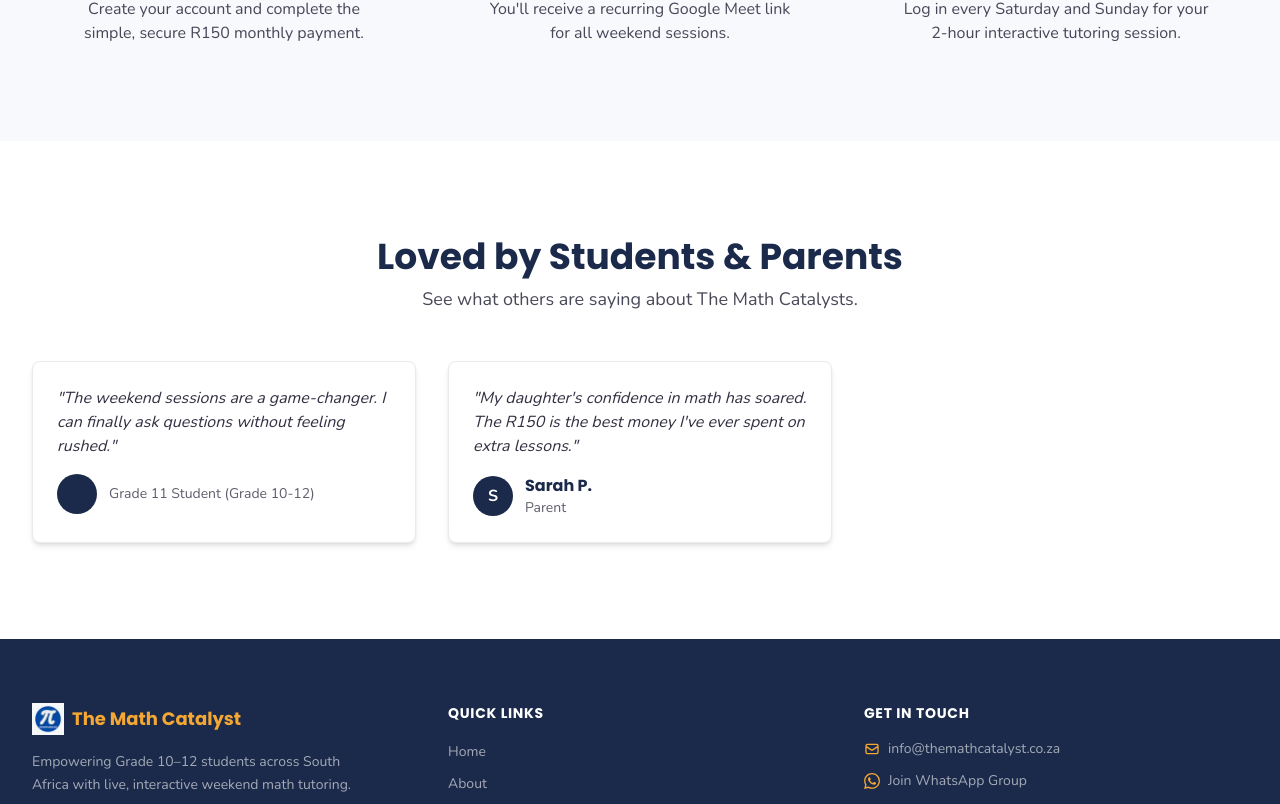
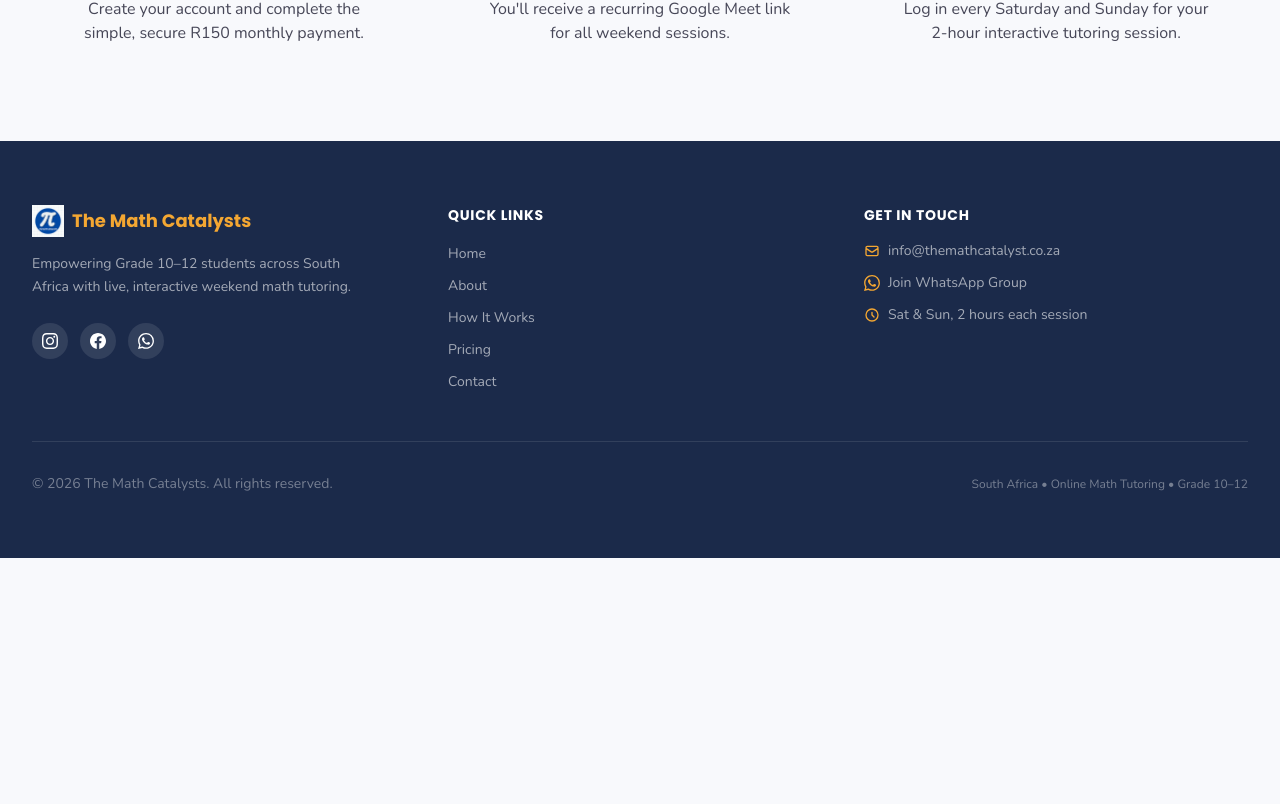
Before and after one commit to funekongo/the-math-catalysts, a Next.js app: page / in a window 1280 px wide. Shown: the part 891-1695 px from the top of the page. After the commit the page ends 1449 px from the top, so only its background shows below. Built offline with nearby package versions, Linux system fonts and the light colour scheme.

Commit message:
Update name

```diff
--- a/app/about/page.js
+++ b/app/about/page.js
@@ -2,7 +2,7 @@ import Image from 'next/image';
 import Link from 'next/link';
 
 export const metadata = {
-  title: 'About Us | The Math Catalyst',
+  title: 'About Us | The Math Catalysts',
   description: 'Learn about our passion for teaching, our interactive approach, and why weekend tutoring works for Grade 10-12 students.',
 };
 
@@ -32,7 +32,7 @@ export default function AboutPage() {
             </h2>
             <div className="prose prose-lg max-w-none text-tmc-text/90">
               <p>
-                The Math Catalyst was founded on a simple belief: any student can excel at math with the right guidance and a supportive environment. Our founder, a passionate and experienced math educator, grew tired of seeing students feel anxious or left behind in crowded classrooms. The goal was to create a space where asking questions is encouraged, mistakes are learning opportunities, and concepts are explored until they truly 'click'.
+                The Math Catalysts was founded on a simple belief: any student can excel at math with the right guidance and a supportive environment. Our founder, a passionate and experienced math educator, grew tired of seeing students feel anxious or left behind in crowded classrooms. The goal was to create a space where asking questions is encouraged, mistakes are learning opportunities, and concepts are explored until they truly 'click'.
               </p>
 
               <h3 className="font-heading text-xl font-bold text-tmc-primary mt-8 mb-2">
--- a/app/page.js
+++ b/app/page.js
@@ -12,21 +12,6 @@ const FeatureStep = ({ icon, title, description }) => (
   </div>
 );
 
-// Reusable component for testimonial cards
-const TestimonialCard = ({ quote, author, grade }) => (
-  <div className="bg-white p-6 rounded-lg shadow-md border border-gray-200/80">
-    <p className="font-body text-tmc-text/90 italic mb-4">"{quote}"</p>
-    <div className="flex items-center">
-      <div className="w-10 h-10 rounded-full bg-tmc-primary flex items-center justify-center text-white font-bold mr-3">
-        {author.charAt(0)}
-      </div>
-      <div>
-        <p className="font-heading font-bold text-tmc-primary">{author}</p>
-        <p className="text-sm text-tmc-text/70">{grade}</p>
-      </div>
-    </div>
-  </div>
-);
 
 export default function HomePage() {
   return (
@@ -78,29 +63,6 @@ export default function HomePage() {
         </div>
       </section>
 
-      {/* Testimonials Section */}
-      <section className="w-full bg-white py-16 md:py-24">
-        <div className="max-w-7xl mx-auto px-4 sm:px-6 lg:px-8">
-          <div className="text-center mb-12">
-            <h2 className="font-heading text-3xl md:text-4xl font-bold text-tmc-primary">Loved by Students & Parents</h2>
-             <p className="max-w-xl mx-auto text-lg text-tmc-text/80 mt-2">
-              See what others are saying about The Math Catalysts.
-            </p>
-          </div>
-          <div className="grid grid-cols-1 md:grid-cols-2 lg:grid-cols-3 gap-8">
-            <TestimonialCard
-              quote="The weekend sessions are a game-changer. I can finally ask questions without feeling rushed."
-              author=""
-              grade="Grade 11 Student (Grade 10-12)"
-            />
-            <TestimonialCard
-              quote="My daughter's confidence in math has soared. The R150 is the best money I've ever spent on extra lessons."
-              author="Sarah P."
-              grade="Parent"
-            />
-          </div>
-        </div>
-      </section>
     </div>
   );
 }
--- a/components/Footer.js
+++ b/components/Footer.js
@@ -20,13 +20,13 @@ export default function Footer() {
               <div className="w-8 h-8 relative flex-shrink-0">
                 <Image
                   src="/logo.png"
-                  alt="The Math Catalyst"
+                  alt="The Math Catalysts"
                   fill
                   className="object-contain"
                 />
               </div>
               <span className="font-heading font-bold text-tmc-accent text-lg">
-                The Math Catalyst
+                The Math Catalysts
               </span>
             </Link>
             <p className="text-white/60 text-sm font-body leading-relaxed max-w-xs">
@@ -150,7 +150,7 @@ export default function Footer() {
         {/* Bottom bar */}
         <div className="mt-12 pt-8 border-t border-white/10 flex flex-col sm:flex-row items-center justify-between gap-4">
           <p className="text-white/40 text-sm font-body text-center sm:text-left">
-            &copy; 2026 The Math Catalyst. All rights reserved.
+            &copy; 2026 The Math Catalysts. All rights reserved.
           </p>
           <p className="text-white/40 text-xs font-body">
             South Africa &bull; Online Math Tutoring &bull; Grade 10–12
--- a/components/Navbar.js
+++ b/components/Navbar.js
@@ -40,18 +40,18 @@ export default function Navbar() {
       <nav className="max-w-7xl mx-auto px-4 sm:px-6 lg:px-8">
         <div className="flex items-center justify-between h-16 md:h-20">
           {/* Logo */}
-          <Link href="/" className="flex items-center gap-2 group" aria-label="The Math Catalyst Home">
+          <Link href="/" className="flex items-center gap-2 group" aria-label="The Math Catalysts Home">
             <div className="w-9 h-9 relative flex-shrink-0">
               <Image
                 src="/logo.png"
-                alt="The Math Catalyst Logo"
+                alt="The Math Catalysts Logo"
                 fill
                 className="object-contain"
                 priority
               />
             </div>
             <span className="font-heading font-bold text-tmc-accent text-lg md:text-xl leading-tight">
-              The Math Catalyst
+              The Math Catalysts
             </span>
           </Link>
 
```
